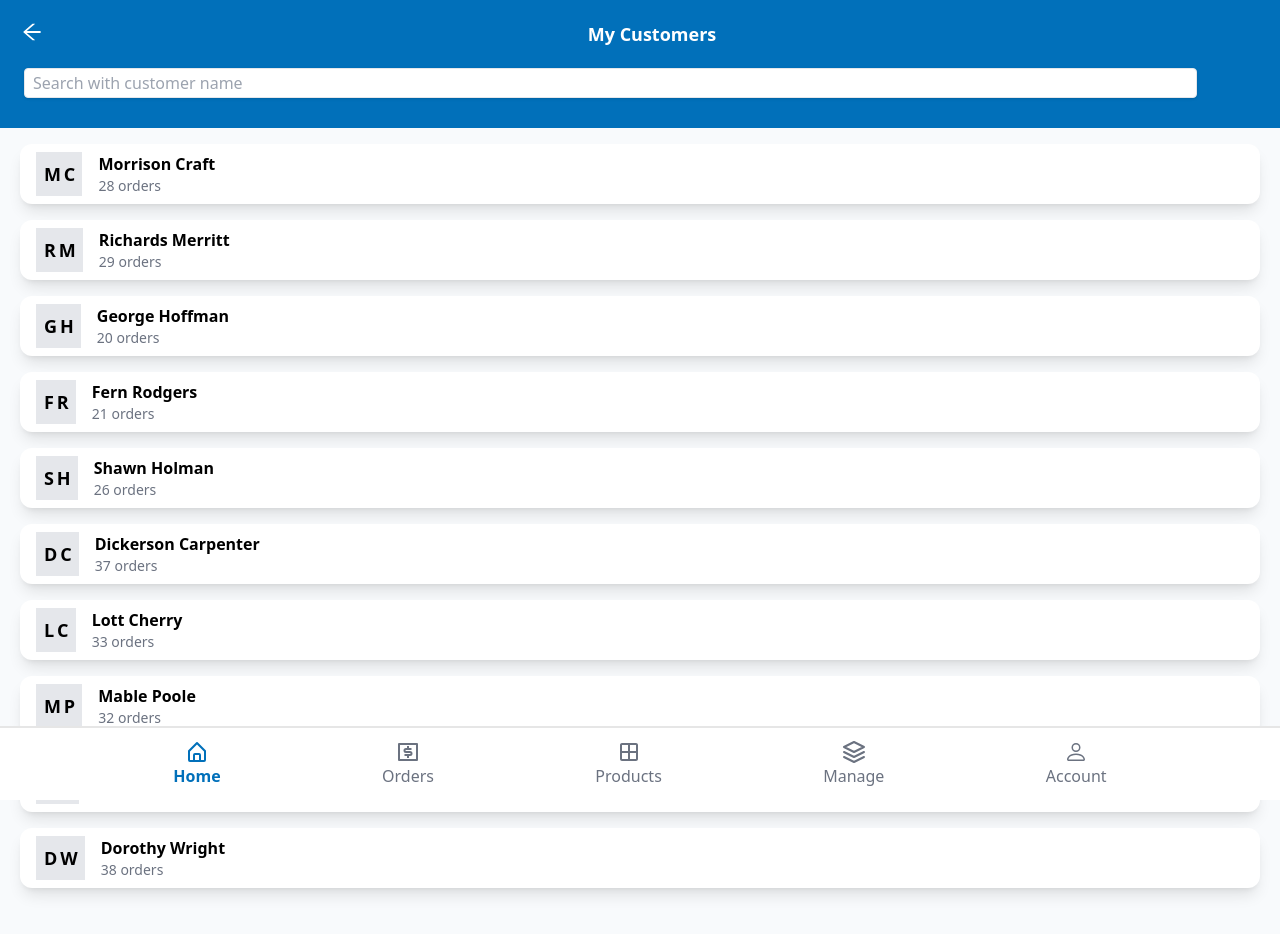
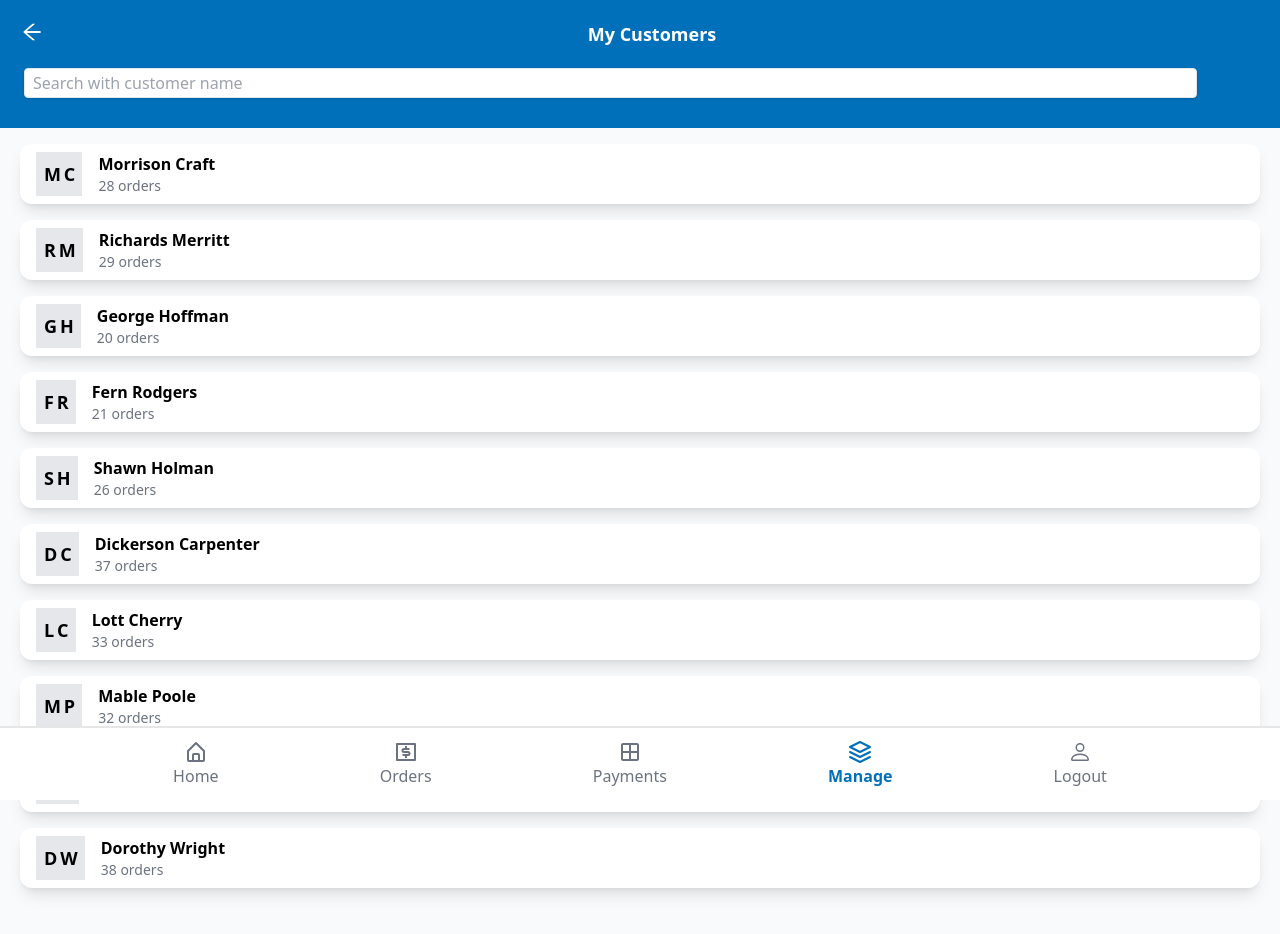
Before and after one commit to Ashraf-Raneem/HealthOs, a React (Create React App) app: page /customers in a window 1280 px wide. Shown: the top 934 px of the page. Built offline with nearby package versions, Linux system fonts and the light colour scheme; sample sign-in values are in the browser's storage.

Commit message:
links and navigation added to application

```diff
--- a/src/layout/footer/Footer.js
+++ b/src/layout/footer/Footer.js
@@ -1,48 +1,64 @@
-import React, { useState } from "react";
+import React from "react";
 import { BiHomeAlt } from "react-icons/bi";
 import { RiMoneyDollarBoxLine } from "react-icons/ri";
 import { MdOutlineWindow } from "react-icons/md";
 import { FiLayers } from "react-icons/fi";
 import { BsPerson } from "react-icons/bs";
+import { useNavigate } from "react-router-dom";
 
 const Footer = () => {
-  const [page, setPage] = useState("Home");
+  const navigate = useNavigate();
   return (
     <div className="flex flex-row justify-evenly bg-white border-t-2 border-secondary fixed bottom-0 left-0 right-0 p-3">
       <div
         className="flex flex-col justify-center items-center text-gray-500 cursor-pointer"
-        onClick={() => setPage("Home")}
+        onClick={() => {
+          navigate("/home");
+        }}
       >
-        <BiHomeAlt size="1.5rem" color={page === "Home" ? "#0170ba" : ""} />
-        <p className={`${page === "Home" ? "font-bold text-primary" : "font-medium"}`}>Home</p>
+        <BiHomeAlt size="1.5rem" color={window.location.pathname === "/home" ? "#0170ba" : ""} />
+        <p className={`${window.location.pathname === "/home" ? "font-bold text-primary" : "font-medium"}`}>Home</p>
       </div>
       <div
         className="flex flex-col justify-center items-center text-gray-500 cursor-pointer"
-        onClick={() => setPage("Orders")}
+        onClick={() => {
+          navigate("/orders");
+        }}
       >
-        <RiMoneyDollarBoxLine size="1.5rem" color={page === "Orders" ? "#0170ba" : ""} />
-        <p className={`${page === "Orders" ? "font-bold text-primary" : "font-medium"}`}>Orders</p>
+        <RiMoneyDollarBoxLine size="1.5rem" color={window.location.pathname === "/orders" ? "#0170ba" : ""} />
+        <p className={`${window.location.pathname === "/orders" ? "font-bold text-primary" : "font-medium"}`}>Orders</p>
       </div>
       <div
         className="flex flex-col justify-center items-center text-gray-500 cursor-pointer"
-        onClick={() => setPage("Products")}
+        onClick={() => {
+          navigate("/payment");
+        }}
       >
-        <MdOutlineWindow size="1.5rem" color={page === "Products" ? "#0170ba" : ""} />
-        <p className={`${page === "Products" ? "font-bold text-primary" : "font-medium"}`}>Products</p>
+        <MdOutlineWindow size="1.5rem" color={window.location.pathname === "/payment" ? "#0170ba" : ""} />
+        <p className={`${window.location.pathname === "/payment" ? "font-bold text-primary" : "font-medium"}`}>
+          Payments
+        </p>
       </div>
       <div
         className="flex flex-col justify-center items-center text-gray-500 cursor-pointer"
-        onClick={() => setPage("Manage")}
+        onClick={() => {
+          navigate("/customers");
+        }}
       >
-        <FiLayers size="1.5rem" color={page === "Manage" ? "#0170ba" : ""} />
-        <p className={`${page === "Manage" ? "font-bold text-primary" : "font-medium"}`}>Manage</p>
+        <FiLayers size="1.5rem" color={window.location.pathname === "/customers" ? "#0170ba" : ""} />
+        <p className={`${window.location.pathname === "/customers" ? "font-bold text-primary" : "font-medium"}`}>
+          Manage
+        </p>
       </div>
       <div
         className="flex flex-col justify-center items-center text-gray-500 cursor-pointer"
-        onClick={() => setPage("Account")}
+        onClick={() => {
+          localStorage.removeItem("accessToken");
+          window.location.reload();
+        }}
       >
-        <BsPerson size="1.5rem" color={page === "Account" ? "#0170ba" : ""} />
-        <p className={`${page === "Account" ? "font-bold text-primary" : "font-medium"}`}>Account</p>
+        <BsPerson size="1.5rem" color={window.location.pathname === "Account" ? "#0170ba" : ""} />
+        <p className={`${window.location.pathname === "Account" ? "font-bold text-primary" : "font-medium"}`}>Logout</p>
       </div>
     </div>
   );
--- a/src/pages/customer-list/CustomerList.js
+++ b/src/pages/customer-list/CustomerList.js
@@ -2,13 +2,20 @@ import React from "react";
 import { AiOutlineArrowLeft } from "react-icons/ai";
 import CustomerCard from "../../components/customer-cards/CustomerCard";
 import { customerData } from "../../utils/Data";
+import { useNavigate } from "react-router-dom";
 
 const CustomerList = () => {
+  const navigate = useNavigate();
   return (
     <div>
       <div className="w-100 h-32 bg-primary">
         <div className="flex flex-row justify-between p-5">
-          <AiOutlineArrowLeft size="1.5rem" color="#ffffff" />
+          <AiOutlineArrowLeft
+            size="1.5rem"
+            color="#ffffff"
+            className="cursor-pointer"
+            onClick={() => navigate("/home")}
+          />
           <p className="text-white text-lg font-bold flex text-left">My Customers</p>
           <div></div>
         </div>
--- a/src/pages/dashboard/Dashboard.js
+++ b/src/pages/dashboard/Dashboard.js
@@ -3,7 +3,6 @@ import ReactSwitch from "react-switch";
 import { RiWhatsappLine } from "react-icons/ri";
 import { BsFillCheckCircleFill } from "react-icons/bs";
 import DashboardBox from "../../components/dashboard-box/DashboardBox";
-import Footer from "../../layout/footer/Footer";
 import OrderList from "../../components/order-list/OrderList";
 
 const Dashboard = () => {
@@ -35,7 +34,8 @@ const Dashboard = () => {
             </div>
           </div>
         </div>
-        <div className="my-2 p-6">
+      </div>
+      <div className="mt-20 my-2 p-6">
         <div className="flex flex-row justify-between">
           <h3 className="text-xl font-bold">Overview</h3>
         </div>
@@ -52,10 +52,8 @@ const Dashboard = () => {
           <h3 className="text-xl font-bold">Active Orders</h3>
           <div></div>
         </div>
-          {<OrderList />}
+        <OrderList />
       </div>
-      </div>
-      <Footer />
     </div>
   );
 };
--- a/src/pages/payment/Payment.js
+++ b/src/pages/payment/Payment.js
@@ -2,13 +2,20 @@ import React from "react";
 import { AiOutlineInfoCircle, AiOutlineArrowLeft } from "react-icons/ai";
 import { IoIosArrowForward } from "react-icons/io";
 import TransList from "../../components/transaction-list/TransactionList";
+import { useNavigate } from "react-router-dom";
 
 const Payment = () => {
+  const navigate = useNavigate();
   return (
     <div className="w-100">
       <div className="h-18 bg-primary">
         <div className="flex flex-row justify-between p-5">
-          <AiOutlineArrowLeft size="1.5rem" color="#ffffff" />
+          <AiOutlineArrowLeft
+            size="1.5rem"
+            color="#ffffff"
+            className="cursor-pointer"
+            onClick={() => navigate("/home")}
+          />
           <p className="text-white text-lg font-bold flex text-left">Payment</p>
           <AiOutlineInfoCircle size="1.5rem" color="#ffffff" />
         </div>
```
Lines whose indentation alone changed are shown as unchanged.
